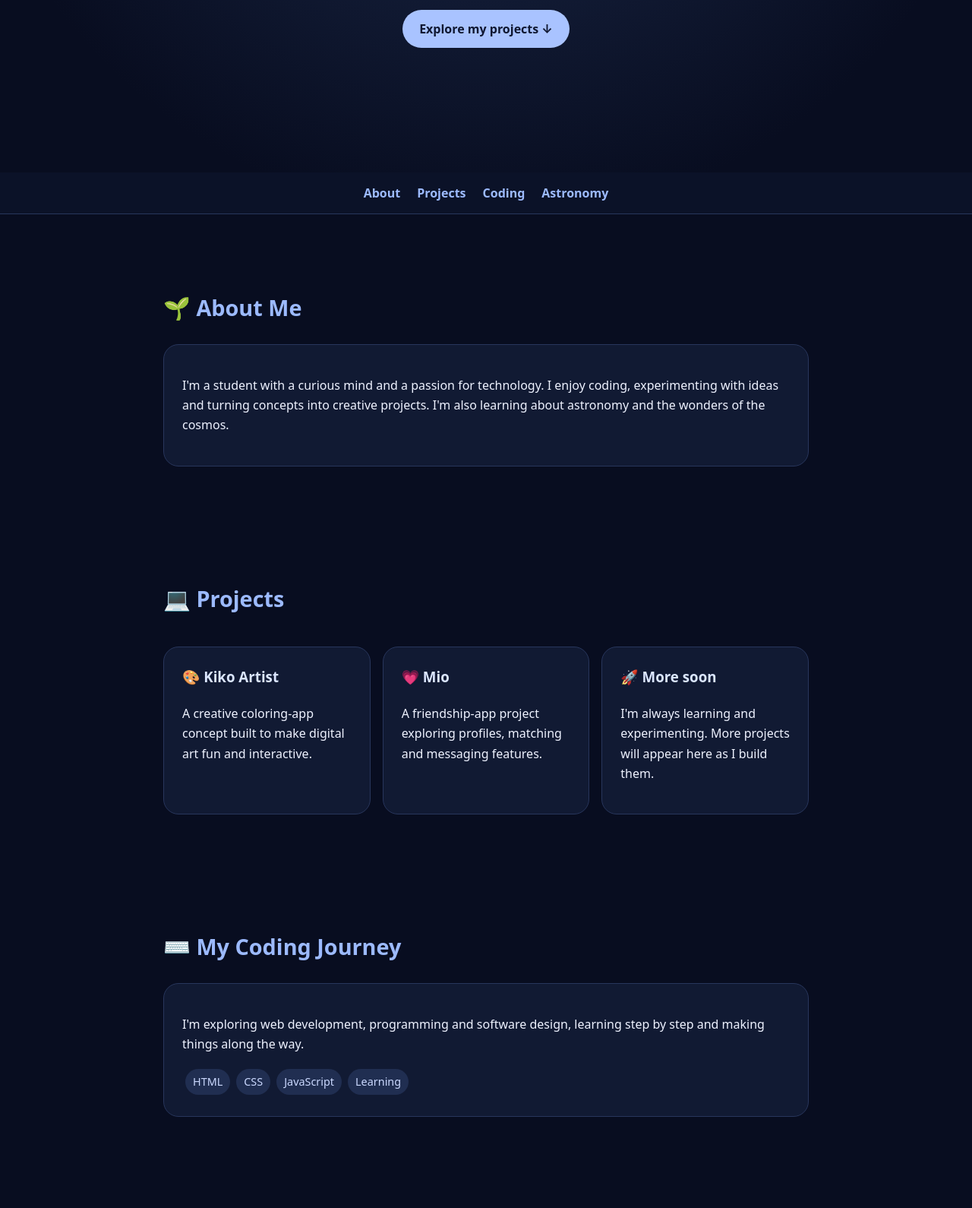
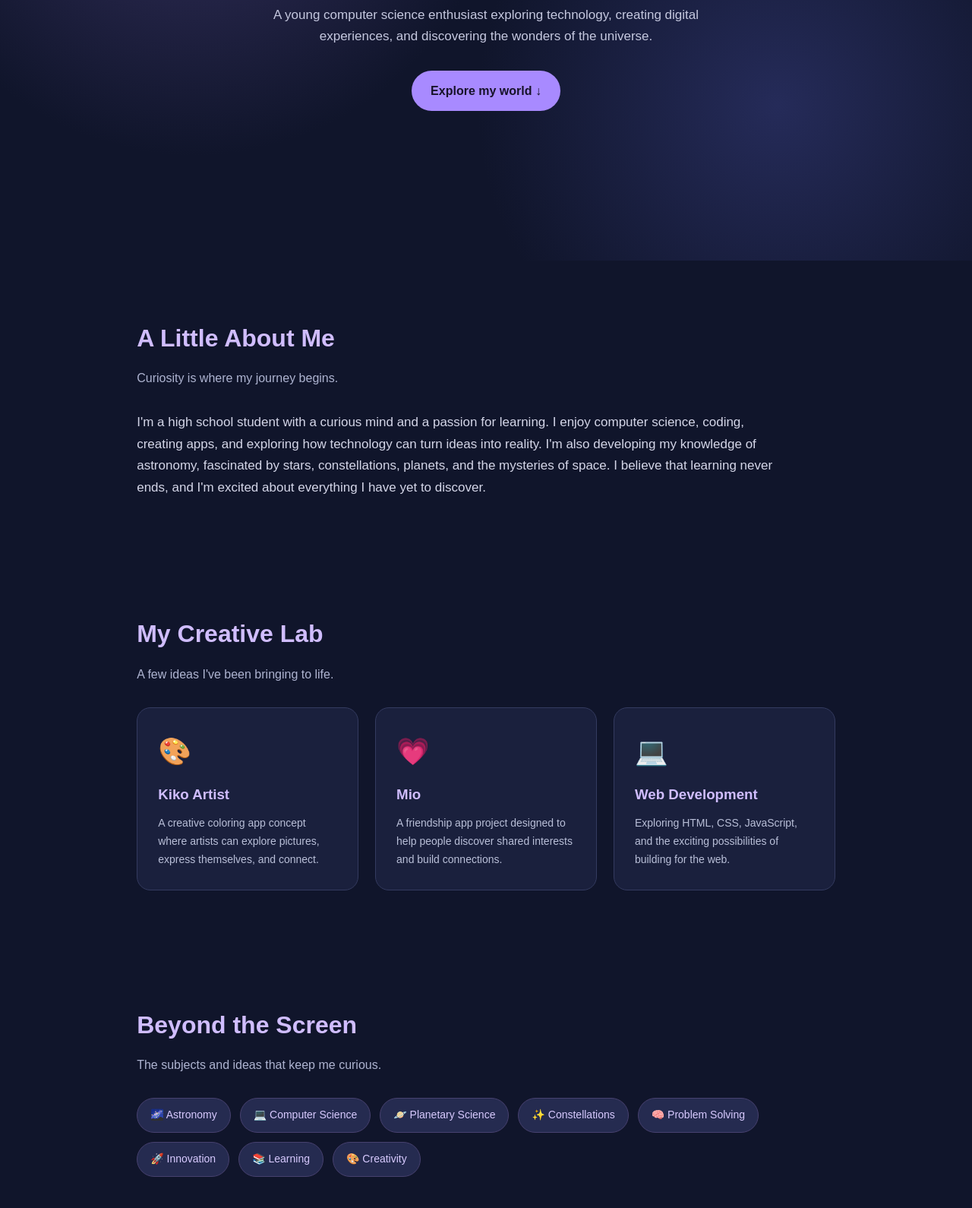
Before and after one commit to myraenyame-spec/Myra.github.io, a plain HTML site: page index.html in a window 1280 px wide. Shown: the part 413-2003 px from the top of the page at 76% size. Drawn offline with Linux system fonts and the light colour scheme.

Commit message:
Update index.html

```diff
--- a/index.html
+++ b/index.html
@@ -1,70 +1,340 @@
+
 <!DOCTYPE html>
 <html lang="en">
 <head>
   <meta charset="UTF-8">
-<meta name="viewport" content="width=device-width, initial-scale=1">
-<title>Myra | Code & Cosmos</title>
-<meta name="description" content="Myra's portfolio: a young computer science enthusiast exploring technology, coding and astronomy.">
+  <meta name="viewport" content="width=device-width, initial-scale=1.0">
+
+  <meta name="google-site-verification" content="1Oul-XQYtt7D0-dSe4NiNJNNRHqIvX98-YuPlXxkAE8" />
+
+  <meta name="description" content="Meet Myra, a young computer science enthusiast, student coder and astronomy learner. Explore her projects and interests.">
+
+  <meta name="author" content="Myra">
+  <meta name="theme-color" content="#10152b">
+
+  <title>Myra | Coder & Astronomy Enthusiast</title>
+
   <style>
-:root{--bg:#080d20;--panel:#111a33;--text:#eef2ff;--muted:#aab7dc;--accent:#9cbaff;--line:#28365c}
-*{box-sizing:border-box}
-html{scroll-behavior:smooth}
-body{margin:0;background:var(--bg);color:var(--text);font-family:system-ui,-apple-system,Arial,sans-serif;line-height:1.65}
-header{min-height:80vh;display:grid;place-items:center;text-align:center;padding:60px 20px;background:radial-gradient(ellipse at top,#324a91 0%,#111a33 45%,#080d20 78%)}
-.hero{max-width:850px}
-.eyebrow{color:#c6d5ff;letter-spacing:.16em;text-transform:uppercase;font-size:.85rem}
-h1{font-size:clamp(2.5rem,8vw,5.5rem);line-height:1.1;margin:.25em 0;color:#d9e5ff}
-header p{font-size:1.15rem;color:#d2dcf9;max-width:650px;margin:18px auto}
-.btn{display:inline-block;margin-top:20px;padding:12px 22px;border-radius:30px;background:#a9c3ff;color:#101832;text-decoration:none;font-weight:700}
-nav{position:sticky;top:0;z-index:5;display:flex;justify-content:center;gap:22px;flex-wrap:wrap;padding:14px;background:#0c1429eF;border-bottom:1px solid var(--line)}
-nav a{color:var(--accent);text-decoration:none;font-weight:600}
-main{max-width:900px;margin:auto;padding:20px}
-section{padding:55px 5px}
-h2{font-size:1.8rem;color:var(--accent)}
-.card{background:var(--panel);border:1px solid var(--line);border-radius:20px;padding:24px;margin:16px 0}
-.cards{display:grid;grid-template-columns:repeat(auto-fit,minmax(220px,1fr));gap:16px}
-.card h3{margin-top:0;color:#dbe6ff}
-.tag{display:inline-block;padding:5px 10px;margin:4px;background:#202e51;border-radius:20px;color:#cbd9ff;font-size:.9rem}
-footer{text-align:center;padding:40px 20px;color:var(--muted);border-top:1px solid var(--line)}
-a{color:#b9ceff}
+    * {
+      margin: 0;
+      padding: 0;
+      box-sizing: border-box;
+    }
+
+    html {
+      scroll-behavior: smooth;
+    }
+
+    body {
+      font-family: Arial, sans-serif;
+      background: #10152b;
+      color: #f5f4ff;
+      line-height: 1.7;
+    }
+
+    nav {
+      position: sticky;
+      top: 0;
+      z-index: 10;
+      display: flex;
+      justify-content: space-between;
+      align-items: center;
+      padding: 18px 8%;
+      background: rgba(16, 21, 43, 0.95);
+      border-bottom: 1px solid #292f50;
+    }
+
+    .logo {
+      font-size: 23px;
+      font-weight: bold;
+      color: #c4a7ff;
+    }
+
+    nav a {
+      color: #eeeaff;
+      text-decoration: none;
+      margin-left: 18px;
+      font-size: 14px;
+    }
+
+    nav a:hover {
+      color: #c4a7ff;
+    }
+
+    .hero {
+      min-height: 85vh;
+      display: flex;
+      flex-direction: column;
+      justify-content: center;
+      align-items: center;
+      text-align: center;
+      padding: 70px 20px;
+      background:
+        radial-gradient(circle at 20% 20%, #34305d 0, transparent 35%),
+        radial-gradient(circle at 80% 70%, #252b59 0, transparent 35%),
+        #10152b;
+    }
+
+    .hero .tag {
+      color: #c4a7ff;
+      letter-spacing: 3px;
+      font-size: 12px;
+      text-transform: uppercase;
+      margin-bottom: 18px;
+    }
+
+    .hero h1 {
+      font-size: clamp(42px, 8vw, 76px);
+      line-height: 1.15;
+      margin-bottom: 20px;
+    }
+
+    .hero h1 span {
+      color: #c4a7ff;
+    }
+
+    .hero p {
+      max-width: 620px;
+      color: #c5c8df;
+      font-size: 17px;
+      margin-bottom: 30px;
+    }
+
+    .button {
+      display: inline-block;
+      background: #a88aff;
+      color: #17132a;
+      padding: 13px 25px;
+      border-radius: 30px;
+      text-decoration: none;
+      font-weight: bold;
+      transition: 0.3s;
+    }
+
+    .button:hover {
+      background: #d1bfff;
+      transform: translateY(-3px);
+    }
+
+    section {
+      padding: 75px 9%;
+      max-width: 1150px;
+      margin: auto;
+    }
+
+    .section-title {
+      font-size: 32px;
+      margin-bottom: 12px;
+      color: #d0bdff;
+    }
+
+    .section-intro {
+      color: #aeb4d1;
+      margin-bottom: 30px;
+    }
+
+    .about-text {
+      color: #d4d6e8;
+      max-width: 850px;
+      font-size: 17px;
+    }
+
+    .cards {
+      display: grid;
+      grid-template-columns: repeat(auto-fit, minmax(230px, 1fr));
+      gap: 22px;
+      margin-top: 28px;
+    }
+
+    .card {
+      background: #1a203d;
+      border: 1px solid #343b60;
+      padding: 27px;
+      border-radius: 18px;
+      transition: 0.3s;
+    }
+
+    .card:hover {
+      transform: translateY(-5px);
+      border-color: #a88aff;
+    }
+
+    .card .emoji {
+      font-size: 35px;
+      margin-bottom: 12px;
+    }
+
+    .card h3 {
+      color: #d0bdff;
+      margin-bottom: 10px;
+    }
+
+    .card p {
+      color: #b9bfd8;
+      font-size: 14px;
+    }
+
+    .interests {
+      display: flex;
+      flex-wrap: wrap;
+      gap: 12px;
+      margin-top: 25px;
+    }
+
+    .interest {
+      background: #252b50;
+      color: #d8caff;
+      border: 1px solid #47416f;
+      padding: 10px 17px;
+      border-radius: 25px;
+      font-size: 14px;
+    }
+
+    .quote {
+      text-align: center;
+      background: #1b2140;
+      border-radius: 20px;
+      padding: 45px 25px;
+      margin-top: 20px;
+      color: #d8caff;
+      font-size: 21px;
+      font-style: italic;
+    }
+
+    footer {
+      text-align: center;
+      padding: 35px 20px;
+      background: #0b1022;
+      color: #aeb4d1;
+      font-size: 13px;
+      border-top: 1px solid #292f50;
+    }
+
+    @media (max-width: 600px) {
+      nav {
+        flex-direction: column;
+        gap: 12px;
+      }
+
+      nav a {
+        margin: 0 7px;
+        font-size: 12px;
+      }
+
+      section {
+        padding: 55px 7%;
+      }
+    }
   </style>
 </head>
+
 <body>
-<header>
-<div class="hero">
-<div class="eyebrow">Curiosity • Creativity • Code</div>
-<h1>Hi, I'm Myra ✦</h1>
-<p>A high school student exploring computer science, building creative projects and learning about the universe.</p>
-<a class="btn" href="#projects">Explore my projects ↓</a>
+
+  <nav>
+    <div class="logo">✦ MYRA</div>
+    <div>
+      <a href="#about">About</a>
+      <a href="#projects">Projects</a>
+      <a href="#interests">Interests</a>
     </div>
+  </nav>
+
+  <header class="hero">
+    <div class="tag">Student • Coder • Curious Mind</div>
+
+    <h1>Hello, I'm <span>Myra.</span></h1>
+
+    <p>
+      A young computer science enthusiast exploring technology,
+      creating digital experiences, and discovering the wonders
+      of the universe.
+    </p>
+
+    <a href="#about" class="button">Explore my world ↓</a>
   </header>
-<nav aria-label="Main navigation">
-<a href="#about">About</a><a href="#projects">Projects</a><a href="#coding">Coding</a><a href="#astronomy">Astronomy</a>
-</nav>
-<main>
+
   <section id="about">
-<h2>🌱 About Me</h2>
-<div class="card">
-<p>I'm a student with a curious mind and a passion for technology. I enjoy coding, experimenting with ideas and turning concepts into creative projects. I'm also learning about astronomy and the wonders of the cosmos.</p>
+    <h2 class="section-title">A Little About Me</h2>
+    <p class="section-intro">Curiosity is where my journey begins.</p>
+
+    <p class="about-text">
+      I'm a high school student with a curious mind and a passion
+      for learning. I enjoy computer science, coding, creating apps,
+      and exploring how technology can turn ideas into reality.
+      I'm also developing my knowledge of astronomy, fascinated
+      by stars, constellations, planets, and the mysteries of space.
+      I believe that learning never ends, and I'm excited about
+      everything I have yet to discover.
+    </p>
+  </section>
+
+  <section id="projects">
+    <h2 class="section-title">My Creative Lab</h2>
+    <p class="section-intro">
+      A few ideas I've been bringing to life.
+    </p>
+
+    <div class="cards">
+
+      <article class="card">
+        <div class="emoji">🎨</div>
+        <h3>Kiko Artist</h3>
+        <p>
+          A creative coloring app concept where artists can
+          explore pictures, express themselves, and connect.
+        </p>
+      </article>
+
+      <article class="card">
+        <div class="emoji">💗</div>
+        <h3>Mio</h3>
+        <p>
+          A friendship app project designed to help people
+          discover shared interests and build connections.
+        </p>
+      </article>
+
+      <article class="card">
+        <div class="emoji">💻</div>
+        <h3>Web Development</h3>
+        <p>
+          Exploring HTML, CSS, JavaScript, and the exciting
+          possibilities of building for the web.
+        </p>
+      </article>
+
     </div>
   </section>
-<section id="projects">
-<h2>💻 Projects</h2>
-<div class="cards">
-<div class="card"><h3>🎨 Kiko Artist</h3><p>A creative coloring-app concept built to make digital art fun and interactive.</p></div>
-<div class="card"><h3>💗 Mio</h3><p>A friendship-app project exploring profiles, matching and messaging features.</p></div>
-<div class="card"><h3>🚀 More soon</h3><p>I'm always learning and experimenting. More projects will appear here as I build them.</p></div>
+
+  <section id="interests">
+    <h2 class="section-title">Beyond the Screen</h2>
+    <p class="section-intro">
+      The subjects and ideas that keep me curious.
+    </p>
+
+    <div class="interests">
+      <span class="interest">🌌 Astronomy</span>
+      <span class="interest">💻 Computer Science</span>
+      <span class="interest">🪐 Planetary Science</span>
+      <span class="interest">✨ Constellations</span>
+      <span class="interest">🧠 Problem Solving</span>
+      <span class="interest">🚀 Innovation</span>
+      <span class="interest">📚 Learning</span>
+      <span class="interest">🎨 Creativity</span>
     </div>
   </section>
-<section id="coding">
-<h2>⌨️ My Coding Journey</h2>
-<div class="card"><p>I'm exploring web development, programming and software design, learning step by step and making things along the way.</p><div><span class="tag">HTML</span><span class="tag">CSS</span><span class="tag">JavaScript</span><span class="tag">Learning</span></div></div>
+
+  <section>
+    <div class="quote">
+      "The universe is full of things we haven't discovered,
+      and the world is full of things we haven't created yet."
+    </div>
   </section>
-<section id="astronomy">
-<h2>🌌 Beyond the Code</h2>
-<div class="card"><p>Astronomy fascinates me: constellations, stars, planets, galaxies and the questions we still have about the universe. Looking up inspires me to keep learning and exploring.</p></div>
-</section>
-</main>
-<footer>Learning today. Building tomorrow. Exploring infinity. ✨</footer>
+
+  <footer>
+    <p>Designed with curiosity and creativity 💜</p>
+    <p>© 2026 Myra. All rights reserved.</p>
+  </footer>
+
 </body>
 </html>
```
Lines whose indentation alone changed are shown as unchanged.
